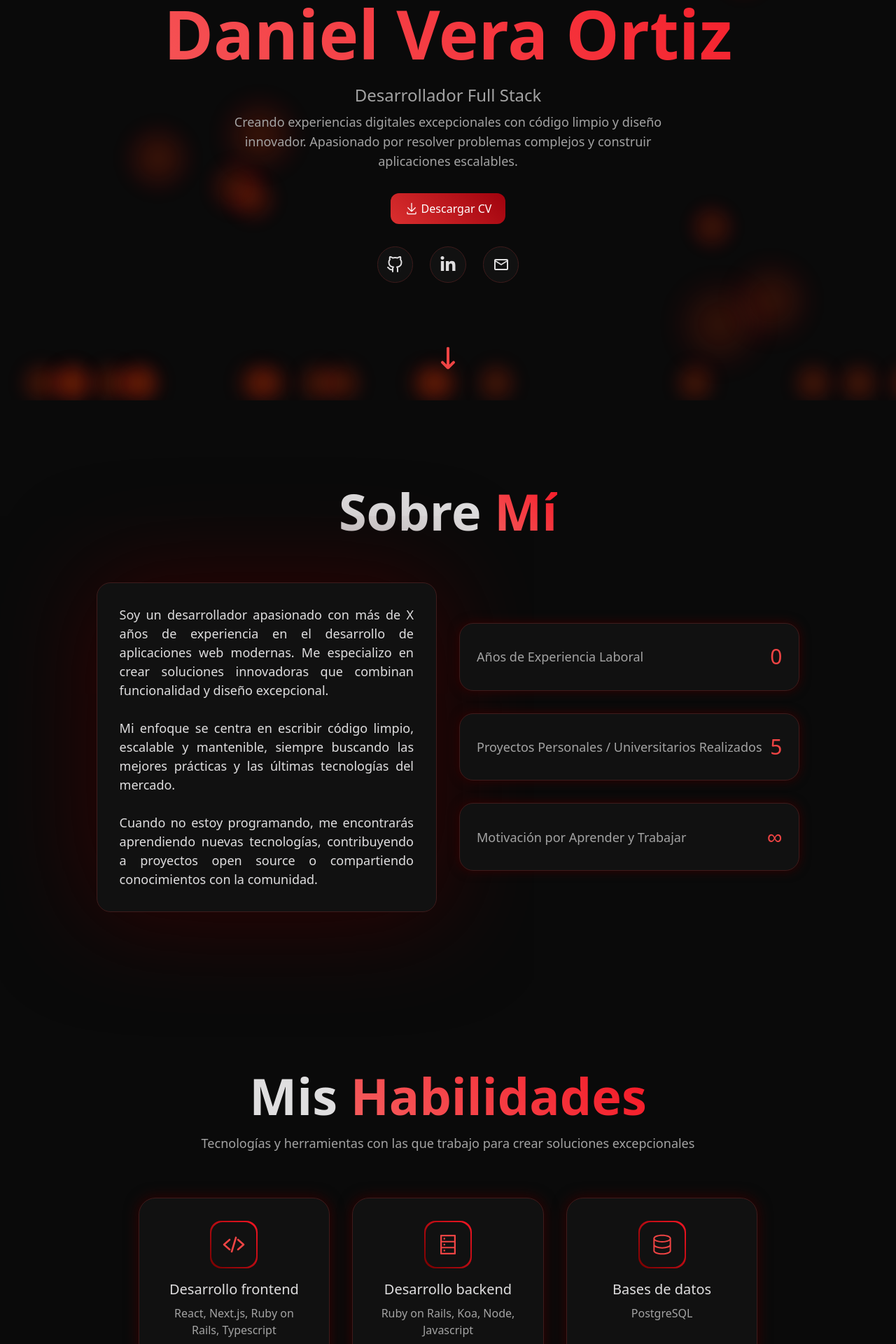
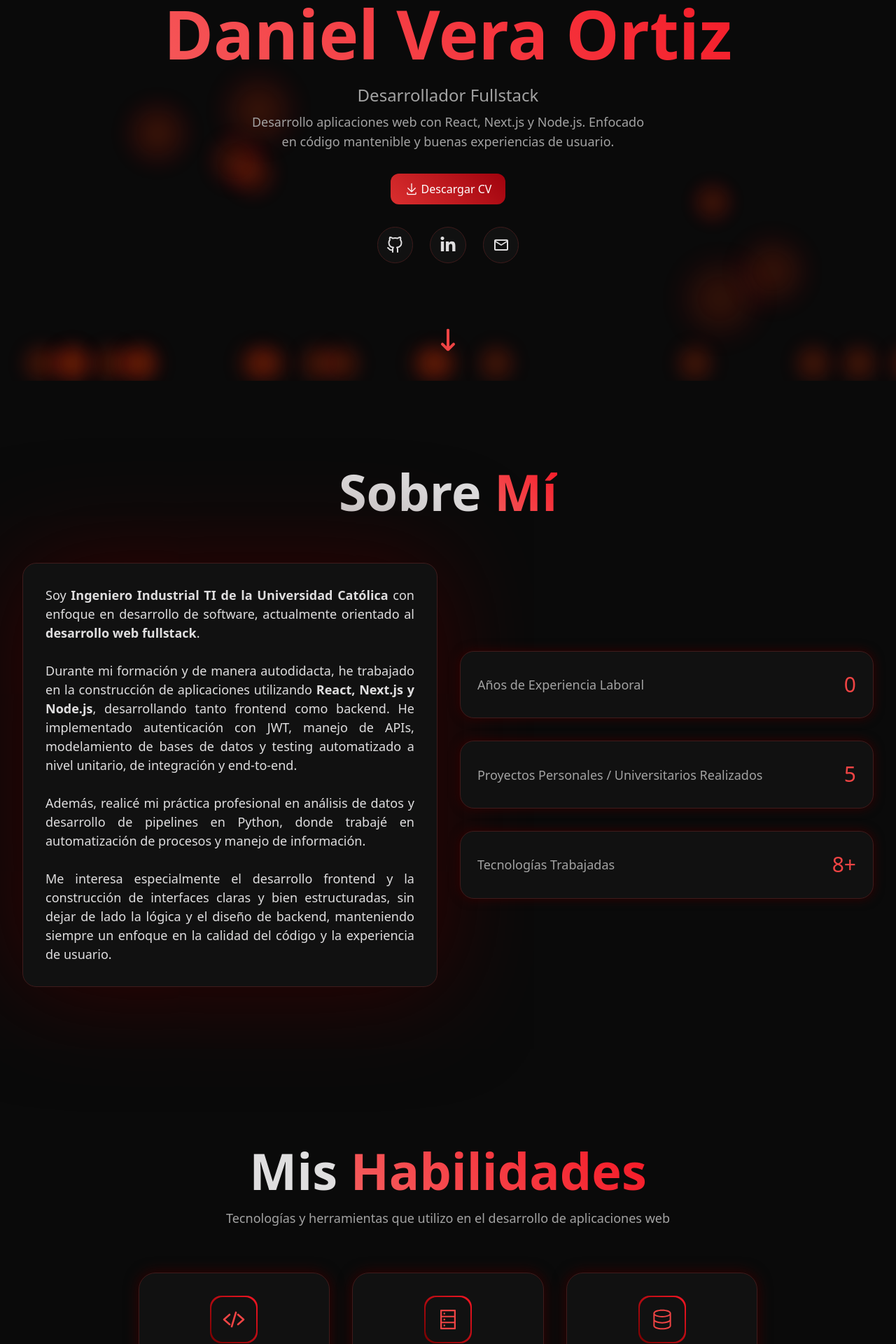
Before and after one commit to DanielVeraOrtiz/personal-portfolio, a Next.js app: page / in a window 1280 px wide. Shown: the part 280-2200 px from the top of the page at 70% size. Built offline with nearby package versions, Linux system fonts and the light colour scheme.

Commit message:
refactor(page): Se cambia toda la informacion generica por mis datos o pertinentes a mi:

```diff
--- a/src/components/aboutSection/about.tsx
+++ b/src/components/aboutSection/about.tsx
@@ -22,30 +22,43 @@ export default function About() {
       </motion.h2>
       <div className="flex gap-8 justify-center flex-col md:flex-row">
         <motion.div
-          className="xl:w-4/10 2xl:w-3/10 md:w-6/10 about-description text-lg rounded-[20px] p-8 text-justify leading-normal"
+          className="xl:w-5/10 2xl:w-4/10 md:w-6/10 about-description text-lg rounded-[20px] p-8 text-justify leading-normal"
           initial={{ opacity: 0, x: -50 }}
           whileInView={{ opacity: 1, x: 0 }}
           viewport={{ once: true }}
           transition={{ delay: 0.3, duration: 0.8 }}
         >
           <p>
-            Soy un desarrollador apasionado con más de X años de experiencia en el desarrollo de
-            aplicaciones web modernas. Me especializo en crear soluciones innovadoras que combinan
-            funcionalidad y diseño excepcional.
+            Soy{' '}
+            <strong className="font-semibold">
+              Ingeniero Industrial TI de la Universidad Católica
+            </strong>{' '}
+            con enfoque en desarrollo de software, actualmente orientado al{' '}
+            <strong className="font-semibold">desarrollo web fullstack</strong>.
           </p>
           <br />
           <p>
-            Mi enfoque se centra en escribir código limpio, escalable y mantenible, siempre buscando
-            las mejores prácticas y las últimas tecnologías del mercado.
+            Durante mi formación y de manera autodidacta, he trabajado en la construcción de
+            aplicaciones utilizando{' '}
+            <strong className="font-semibold">React, Next.js y Node.js</strong>, desarrollando tanto
+            frontend como backend. He implementado autenticación con JWT, manejo de APIs,
+            modelamiento de bases de datos y testing automatizado a nivel unitario, de integración y
+            end-to-end.
           </p>
           <br />
           <p>
-            Cuando no estoy programando, me encontrarás aprendiendo nuevas tecnologías,
-            contribuyendo a proyectos open source o compartiendo conocimientos con la comunidad.
+            Además, realicé mi práctica profesional en análisis de datos y desarrollo de pipelines
+            en Python, donde trabajé en automatización de procesos y manejo de información.
+          </p>
+          <br />
+          <p>
+            Me interesa especialmente el desarrollo frontend y la construcción de interfaces claras
+            y bien estructuradas, sin dejar de lado la lógica y el diseño de backend, manteniendo
+            siempre un enfoque en la calidad del código y la experiencia de usuario.
           </p>
         </motion.div>
         <motion.div
-          className="xl:w-4/10 2xl:w-3/10 md:w-4/10 flex flex-col gap-8 justify-center"
+          className="xl:w-5/10 2xl:w-4/10 md:w-4/10 flex flex-col gap-8 justify-center"
           initial={{ opacity: 0, x: 50 }}
           whileInView={{ opacity: 1, x: 0 }}
           viewport={{ once: true }}
@@ -65,8 +78,8 @@ export default function About() {
           </div>
           <div className="about-container-data">
             <p className="flex items-center gap-2">
-              Motivación por Aprender y Trabajar
-              <strong className="ml-auto text-[1.875rem] font-medium">∞</strong>
+              Tecnologías Trabajadas
+              <strong className="ml-auto text-[1.875rem] font-medium">8+</strong>
             </p>
           </div>
         </motion.div>
--- a/src/components/contactSection/contact.tsx
+++ b/src/components/contactSection/contact.tsx
@@ -95,9 +95,9 @@ export default function Contact() {
   ];
 
   const availability = [
-    'Lunes - Viernes: 9:00 - 18:00',
-    'Sábado: 10:00 - 14:00',
-    'Domingo: Cerrado',
+    'Disponible para trabajo full-time',
+    'Modalidad presencial, híbrida o remota',
+    'Incorporación inmediata',
   ];
 
   const formFields = [
@@ -140,7 +140,8 @@ export default function Contact() {
         viewport={{ once: true }}
         transition={{ delay: 0.3, duration: 0.8 }}
       >
-        ¿Tienes un proyecto en mente? No dudes en contactarme
+        Estoy disponible para oportunidades como desarrollador fullstack. Puedes contactarme
+        directamente a través del formulario.
       </motion.p>
       <div className="grid grid-cols-1 md:grid-cols-2 gap-8 xl:gap-16 w-full xl:w-3/4 justify-center">
         <motion.div
@@ -183,9 +184,7 @@ export default function Contact() {
             })}
           </ul>
           <div className="contact-available-container rounded-2xl p-8 flex flex-col gap-4">
-            <h3 className="contact-schedule-title text-xl font-semibold">
-              Horario de Disponibilidad
-            </h3>
+            <h3 className="contact-schedule-title text-xl font-semibold">Disponibilidad</h3>
 
             {availability.map((item, i) => (
               <p key={i} className="contact-available">
@@ -238,7 +237,7 @@ export default function Contact() {
               value={formData.message}
               onChange={handleChange}
               className="contact-form-input mb-2 rounded-2xl px-4 py-4 flex-1 resize-none transition-colors duration-300 ease-in-out"
-              placeholder="Cuéntame que necesitas..."
+              placeholder="Cuéntame sobre la oferta o la oportunidad laboral"
               required
               minLength={50}
               maxLength={600}
--- a/src/components/heroSection/hero.tsx
+++ b/src/components/heroSection/hero.tsx
@@ -49,7 +49,7 @@ export default function Hero() {
           animate={{ opacity: 1, y: 0 }}
           transition={{ delay: 0.4, duration: 0.8 }}
         >
-          Desarrollador Full Stack
+          Desarrollador Fullstack
         </motion.p>
         <motion.p
           className="descriptions-hero-description md:w-[55%] text-lg pt-2 my-0 mx-auto"
@@ -57,8 +57,8 @@ export default function Hero() {
           animate={{ opacity: 1, y: 0 }}
           transition={{ delay: 0.6, duration: 0.8 }}
         >
-          Creando experiencias digitales excepcionales con código limpio y diseño innovador.
-          Apasionado por resolver problemas complejos y construir aplicaciones escalables.
+          Desarrollo aplicaciones web con React, Next.js y Node.js. Enfocado en código mantenible y
+          buenas experiencias de usuario.
         </motion.p>
       </div>
       <motion.a
--- a/src/components/layout/footer.tsx
+++ b/src/components/layout/footer.tsx
@@ -36,11 +36,12 @@ export default function Footer() {
               />
               <div>
                 <p className="logo-text-name-footer text-base font-semibold">Daniel Vera</p>
-                <p className="logo-text-work-footer text-xs">Desarrollador Full Stack</p>
+                <p className="logo-text-work-footer text-xs">Desarrollador Fullstack | UC</p>
               </div>
             </div>
             <p className="message-footer text-base">
-              Desarrollador Full Stack apasionado por crear experiencias digitales excepcionales.
+              Desarrollador Fullstack enfocado en aplicaciones web modernas con React, Next.js y
+              Node.js.
             </p>
           </div>
           <nav aria-label="Enlaces del sitio">
--- a/src/components/layout/navbar.tsx
+++ b/src/components/layout/navbar.tsx
@@ -52,7 +52,7 @@ export default function Navbar() {
             />
             <div>
               <p className="logo-text-name text-base font-semibold">Daniel Vera</p>
-              <p className="logo-text-work text-xs">Desarrollador Full Stack</p>
+              <p className="logo-text-work text-xs">Desarrollador Fullstack | UC</p>
             </div>
           </a>
         </div>
--- a/src/components/projectsSection/projectData.ts
+++ b/src/components/projectsSection/projectData.ts
@@ -2,7 +2,7 @@ export const projects = [
   {
     name: 'E-Commerce Platform',
     description:
-      'Aplicación web completa de comercio electrónico con catálogo de productos, carrito de compras, autenticación de usuarios y panel de administración.',
+      'Aplicación web completa de comercio electrónico con catálogo de productos, carrito de compras, autenticación de usuarios y panel de administración. Aplicación web completa de comercio electrónico con catálogo de productos, carrito de compras, autenticación de usuarios y panel de administración.Aplicación web completa de comercio electrónico con catálogo de productos, carrito de compras, autenticación de usuarios y panel de administración.Aplicación web completa de comercio electrónico con catálogo de productos, carrito de compras, autenticación de usuarios y panel de administración.',
     toolsUsed: ['Next.js', 'TypeScript', 'TailwindCSS', 'Node.js', 'MongoDB'],
     linkDeploy: 'https://ecommerce-demo.com',
     linkGitHubBackend: 'https://github.com/user/ecommerce-backend',
--- a/src/components/projectsSection/projects.tsx
+++ b/src/components/projectsSection/projects.tsx
@@ -39,7 +39,7 @@ export default function Projects() {
         viewport={{ once: true }}
         transition={{ delay: 0.3, duration: 0.8 }}
       >
-        Todos los proyectos universitarios/personales en los que he trabajado
+        Proyectos personales y académicos desarrollados
       </motion.p>
       <motion.div
         className="grid grid-cols-1 sm:grid-cols-2 lg:grid-cols-3 gap-8 w-full xl:w-3/4 justify-center"
--- a/src/components/skillsSection/skill.tsx
+++ b/src/components/skillsSection/skill.tsx
@@ -28,7 +28,7 @@ export default function Skills() {
         viewport={{ once: true }}
         transition={{ delay: 0.3, duration: 0.8 }}
       >
-        Tecnologías y herramientas con las que trabajo para crear soluciones excepcionales
+        Tecnologías y herramientas que utilizo en el desarrollo de aplicaciones web
       </motion.p>
       <div className="flex flex-wrap gap-8 w-full xl:w-3/4 justify-center">
         {skills.map((skill, index) => {
--- a/src/components/skillsSection/skillTools.tsx
+++ b/src/components/skillsSection/skillTools.tsx
@@ -69,7 +69,7 @@ export default function SkillTools() {
         viewport={{ once: true }}
         transition={{ delay: 0.3, duration: 0.8 }}
       >
-        Mis habilidades desglosadas en diferentes lenguajes y frameworks
+        Desglose de tecnologías y nivel de manejo
       </motion.p>
       <motion.div
         key={index}
--- a/src/components/skillsSection/skillsData.ts
+++ b/src/components/skillsSection/skillsData.ts
@@ -2,21 +2,22 @@ import { IoCodeSlash } from 'react-icons/io5';
 import { GoDatabase } from 'react-icons/go';
 import { GrTest } from 'react-icons/gr';
 import { AiOutlineDatabase } from 'react-icons/ai';
+import { LiaToolsSolid } from 'react-icons/lia';
 
 export const skills = [
   {
     skillName: 'Desarrollo frontend',
-    skillTech: ['React', 'Next.js', 'Ruby on Rails', 'Typescript'],
+    skillTech: ['React', 'Next.js', 'TypeScript', 'HTML', 'CSS'],
     icon: IoCodeSlash,
   },
   {
     skillName: 'Desarrollo backend',
-    skillTech: ['Ruby on Rails', 'Koa', 'Node', 'Javascript'],
+    skillTech: ['Node.js', 'Koa', 'Express', 'JWT', 'APIs REST'],
     icon: AiOutlineDatabase,
   },
   {
     skillName: 'Bases de datos',
-    skillTech: ['PostgreSQL'],
+    skillTech: ['PostgreSQL', 'Modelamiento de datos', 'Sequelize'],
     icon: GoDatabase,
   },
   {
@@ -24,19 +25,24 @@ export const skills = [
     skillTech: ['Jest', 'Supertest', 'Playwright'],
     icon: GrTest,
   },
+  {
+    skillName: 'Herramientas',
+    skillTech: ['Git', 'GitHub', 'Postman', 'Vercel'],
+    icon: LiaToolsSolid,
+  },
 ];
 
 export const skillTools = [
   {
-    toolName: 'HTML',
-    toolIcon: 'https://cdn.jsdelivr.net/gh/devicons/devicon@latest/icons/html5/html5-original.svg',
-    toolSkill: 'Avanzado',
-    toolSkillClass: 'advanced',
+    toolName: 'Next.js',
+    toolIcon:
+      'https://cdn.jsdelivr.net/gh/devicons/devicon@latest/icons/nextjs/nextjs-original.svg',
+    toolSkill: 'Intermedio',
+    toolSkillClass: 'intermediate',
   },
   {
-    toolName: 'JavaScript',
-    toolIcon:
-      'https://cdn.jsdelivr.net/gh/devicons/devicon@latest/icons/javascript/javascript-plain.svg',
+    toolName: 'React',
+    toolIcon: 'https://cdn.jsdelivr.net/gh/devicons/devicon@latest/icons/react/react-original.svg',
     toolSkill: 'Intermedio',
     toolSkillClass: 'intermediate',
   },
@@ -44,13 +50,6 @@ export const skillTools = [
     toolName: 'Typescript',
     toolIcon:
       'https://cdn.jsdelivr.net/gh/devicons/devicon@latest/icons/typescript/typescript-original.svg',
-    toolSkill: 'Básico',
-    toolSkillClass: 'basic',
-  },
-  {
-    toolName: 'Python',
-    toolIcon:
-      'https://cdn.jsdelivr.net/gh/devicons/devicon@latest/icons/python/python-original.svg',
     toolSkill: 'Intermedio',
     toolSkillClass: 'intermediate',
   },
@@ -62,14 +61,36 @@ export const skillTools = [
     toolSkillClass: 'intermediate',
   },
   {
-    toolName: 'CSS',
-    toolIcon: 'https://cdn.jsdelivr.net/gh/devicons/devicon@latest/icons/css3/css3-original.svg',
+    toolName: 'PostgreSQL',
+    toolIcon:
+      'https://cdn.jsdelivr.net/gh/devicons/devicon@latest/icons/postgresql/postgresql-original.svg',
     toolSkill: 'Intermedio',
     toolSkillClass: 'intermediate',
   },
   {
-    toolName: 'React',
-    toolIcon: 'https://cdn.jsdelivr.net/gh/devicons/devicon@latest/icons/react/react-original.svg',
+    toolName: 'Sequelize',
+    toolIcon:
+      'https://cdn.jsdelivr.net/gh/devicons/devicon@latest/icons/sequelize/sequelize-original.svg',
+    toolSkill: 'Intermedio',
+    toolSkillClass: 'intermediate',
+  },
+  {
+    toolName: 'Jest + Supertest',
+    toolIcon: 'https://cdn.jsdelivr.net/gh/devicons/devicon@latest/icons/jest/jest-plain.svg',
+    toolSkill: 'Intermedio',
+    toolSkillClass: 'intermediate',
+  },
+  {
+    toolName: 'Playwright',
+    toolIcon:
+      'https://cdn.jsdelivr.net/gh/devicons/devicon@latest/icons/playwright/playwright-original.svg',
+    toolSkill: 'Básico',
+    toolSkillClass: 'basic',
+  },
+  {
+    toolName: 'Tailwind CSS',
+    toolIcon:
+      'https://cdn.jsdelivr.net/gh/devicons/devicon@latest/icons/tailwindcss/tailwindcss-original.svg',
     toolSkill: 'Intermedio',
     toolSkillClass: 'intermediate',
   },
@@ -87,6 +108,13 @@ export const skillTools = [
     toolSkillClass: 'intermediate',
   },
   {
+    toolName: 'JavaScript',
+    toolIcon:
+      'https://cdn.jsdelivr.net/gh/devicons/devicon@latest/icons/javascript/javascript-plain.svg',
+    toolSkill: 'Intermedio',
+    toolSkillClass: 'intermediate',
+  },
+  {
     toolName: 'SQL',
     toolIcon:
       'https://cdn.jsdelivr.net/gh/devicons/devicon@latest/icons/sqldeveloper/sqldeveloper-original.svg',
@@ -94,23 +122,21 @@ export const skillTools = [
     toolSkillClass: 'intermediate',
   },
   {
-    toolName: 'Next.js',
+    toolName: 'Python',
     toolIcon:
-      'https://cdn.jsdelivr.net/gh/devicons/devicon@latest/icons/nextjs/nextjs-original.svg',
+      'https://cdn.jsdelivr.net/gh/devicons/devicon@latest/icons/python/python-original.svg',
     toolSkill: 'Intermedio',
     toolSkillClass: 'intermediate',
   },
   {
-    toolName: 'PostgreSQL',
-    toolIcon:
-      'https://cdn.jsdelivr.net/gh/devicons/devicon@latest/icons/postgresql/postgresql-original.svg',
-    toolSkill: 'Intermedio',
-    toolSkillClass: 'intermediate',
+    toolName: 'HTML',
+    toolIcon: 'https://cdn.jsdelivr.net/gh/devicons/devicon@latest/icons/html5/html5-original.svg',
+    toolSkill: 'Avanzado',
+    toolSkillClass: 'advanced',
   },
   {
-    toolName: 'Tailwind CSS',
-    toolIcon:
-      'https://cdn.jsdelivr.net/gh/devicons/devicon@latest/icons/tailwindcss/tailwindcss-original.svg',
+    toolName: 'CSS',
+    toolIcon: 'https://cdn.jsdelivr.net/gh/devicons/devicon@latest/icons/css3/css3-original.svg',
     toolSkill: 'Intermedio',
     toolSkillClass: 'intermediate',
   },
@@ -126,17 +152,4 @@ export const skillTools = [
     toolSkill: 'Intermedio',
     toolSkillClass: 'intermediate',
   },
-  {
-    toolName: 'Jest + Supertest',
-    toolIcon: 'https://cdn.jsdelivr.net/gh/devicons/devicon@latest/icons/jest/jest-plain.svg',
-    toolSkill: 'Intermedio',
-    toolSkillClass: 'intermediate',
-  },
-  {
-    toolName: 'Playwright',
-    toolIcon:
-      'https://cdn.jsdelivr.net/gh/devicons/devicon@latest/icons/playwright/playwright-original.svg',
-    toolSkill: 'básico',
-    toolSkillClass: 'basic',
-  },
 ];
```
